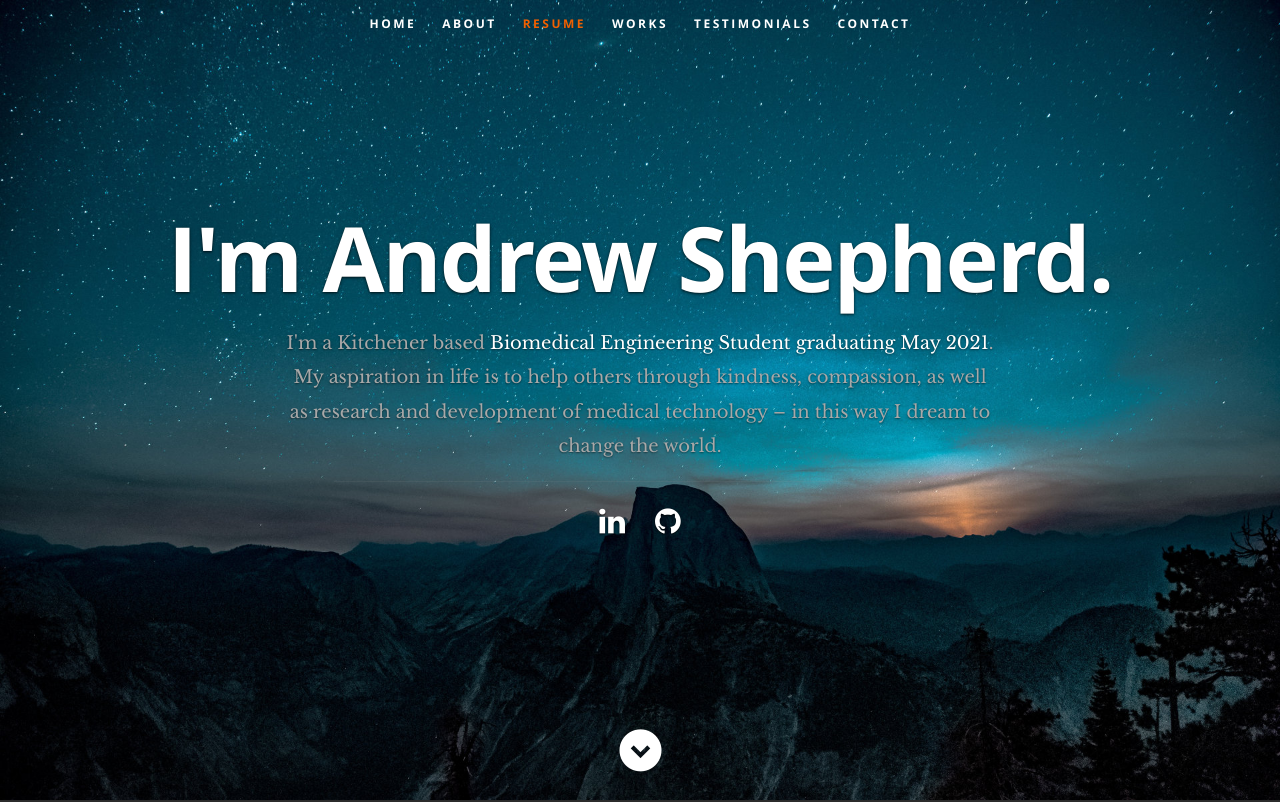
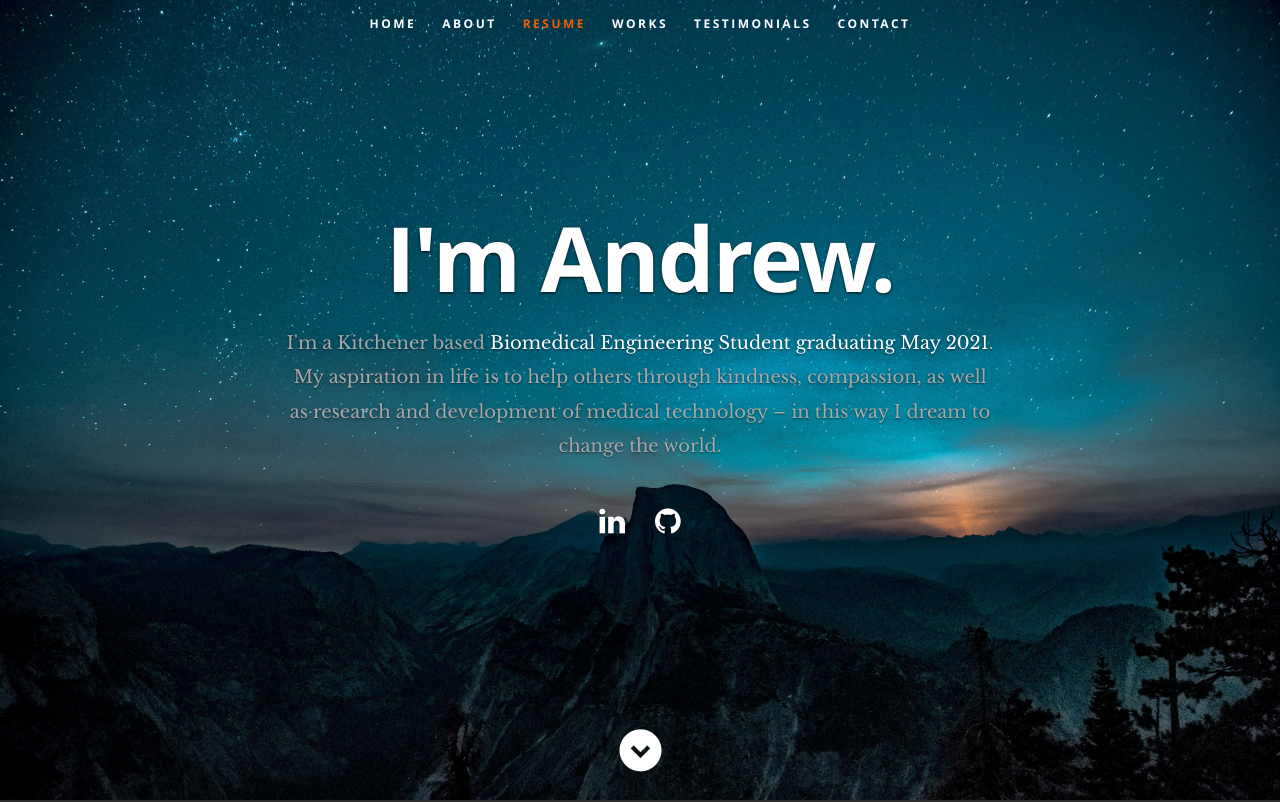
Before and after one commit to asheph02/my-app, a React (Create React App) app: page / in a window 1280 px wide. Shown: the top 802 px of the page. Built offline with nearby package versions, Linux system fonts and the light colour scheme.

Commit message:
hard code pic

```diff
--- a/src/Components/About.js
+++ b/src/Components/About.js
@@ -20,7 +20,7 @@ class About extends Component {
       <section id="about">
       <div className="row">
          <div className="three columns">
-            <img className="profile-pic"  src={profilepic} alt="Profile Pic" />
+            <img className="profile-pic"  src= "http://asheph02.github.io/my-app/images/profilepic.jpg" alt="Profile Pic" />
          </div>
          <div className="nine columns main-col">
             <h2>About Me</h2>
--- a/src/Components/Header.js
+++ b/src/Components/Header.js
@@ -34,7 +34,7 @@ class Header extends Component {
 
       <div className="row banner">
          <div className="banner-text">
-            <h1 className="responsive-headline">I'm Andrew Shepherd.</h1>
+            <h1 className="responsive-headline">I'm Andrew.</h1>
             <h3>I'm a {city} based <span>{occupation}</span>. {description}</h3>
             <hr />
             <ul className="social">
```
Also changed, not shown: 1 other file (tests, documents, lock files or other folders).
